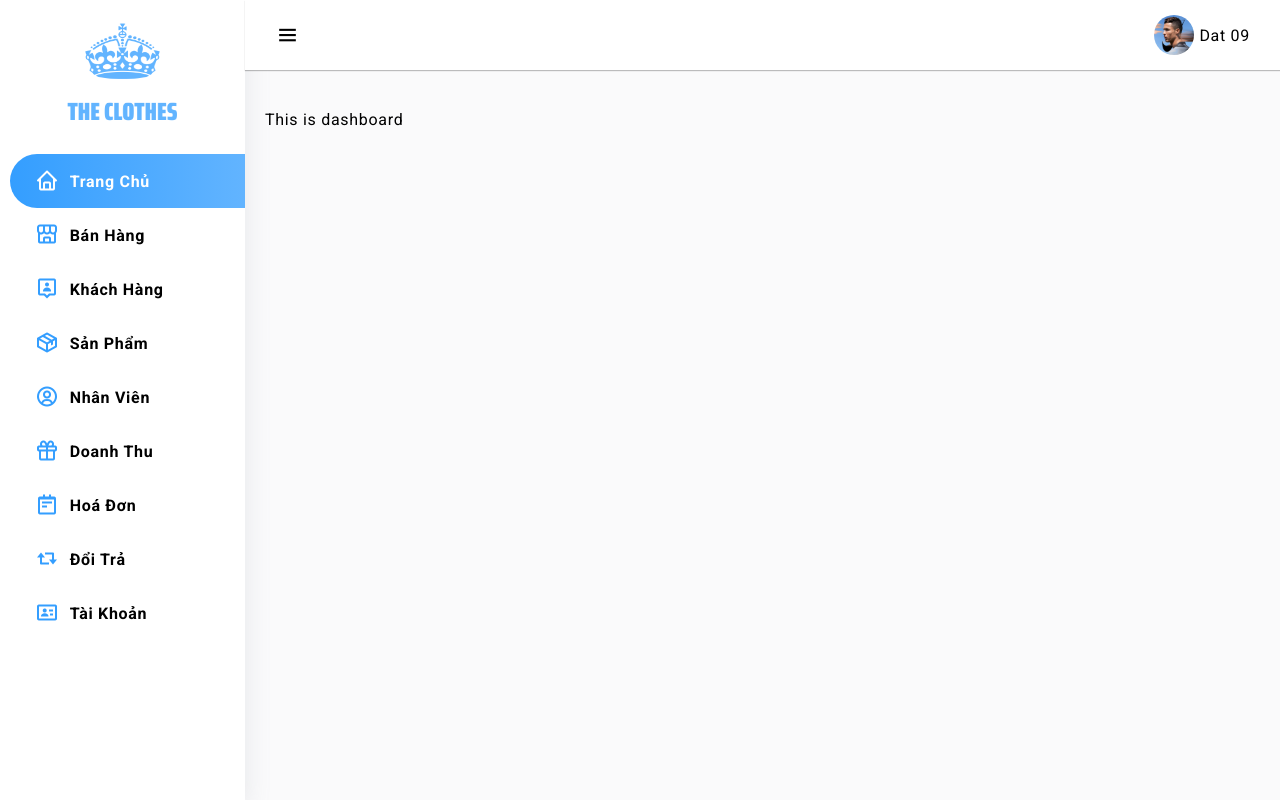
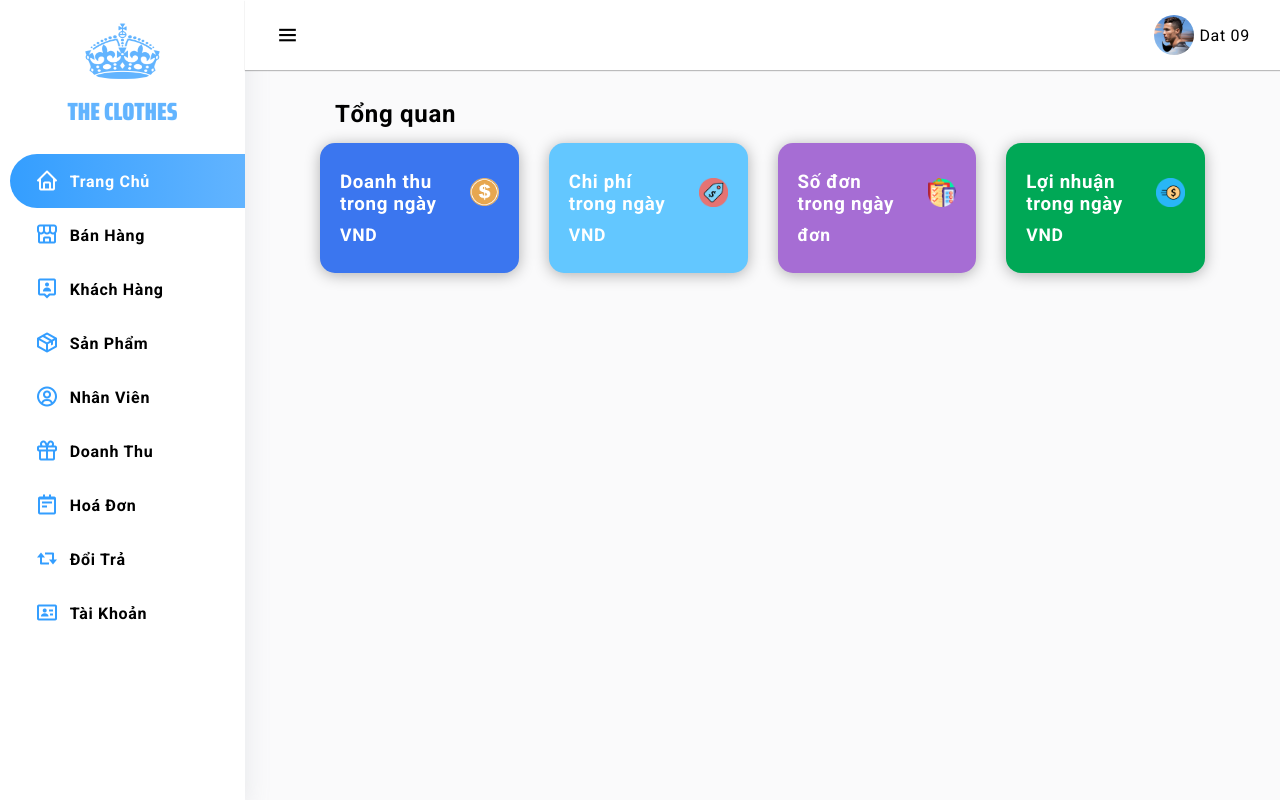
Before and after one commit to tiendat19521345/Clothing_Store_Management_Website, a React (Create React App) app in the folder clothing_store_management_website/: page /home in a window 1280 px wide. Built offline with nearby package versions, Linux system fonts and the light colour scheme.

Commit message:
UI-DASHBOARD

```diff
--- a/clothing_store_management_website/src/pages/dashboard/Dashboard.jsx
+++ b/clothing_store_management_website/src/pages/dashboard/Dashboard.jsx
@@ -1,11 +1,98 @@
-import React, { useState, useEffect } from "react";
+import React from "react";
 import "./dashboard.css";
-
+import revenueIcon from "../../assets/images/dashboardIcon1.png";
+import topcustomer from "../../assets/images/top.png";
+import star from "../../assets/images/star.png";
+import dashboardOrderIcon from "../../assets/images/dashboardOrderIcon1.png";
+import dashboardCostIcon from "../../assets/images/dashboardCost.png";
+import marginIcon from "../../assets/images/dashboardRevenueIcon.png";
 const Dashboard = () => {
 
   return (
     <div>
-      This is dashboard
+      <h2 className="header-title">Tổng quan</h2>
+      <div className="dashboard-overview">
+        <div className="dashboard-overview-row row">
+          <div className="col-3">
+            <div
+              style={{ background: "#3B76EF" }}
+              className="dashboard-overview-card"
+            >
+              <div className="dashboard-overview-card-content">
+                <div className="dashboard-overview-card-heading">
+                  <h3>Doanh thu trong ngày</h3>
+                </div>
+                <div className="dashboard-overview-card-body">
+                  <h3>VND</h3>
+                </div>
+              </div>
+              <div className="dashboard-overview-card-img">
+                <img src={revenueIcon} alt="" />
+              </div>
+            </div>
+          </div>
+          <div className="col-3">
+            <div
+              style={{ background: "#63C7FF" }}
+              className="dashboard-overview-card "
+            >
+              <div className="dashboard-overview-card-content">
+                <div className="dashboard-overview-card-heading">
+                  <h3>Chi phí trong ngày</h3>
+                </div>
+                <div className="dashboard-overview-card-body">
+                  <h3>VND</h3>
+                </div>
+              </div>
+              <div className="dashboard-overview-card-img">
+                <img src={dashboardCostIcon} alt="" />
+              </div>
+            </div>
+          </div>
+
+          <div className="col-3">
+            <div
+              style={{ background: "#A66DD4" }}
+              className="dashboard-overview-card "
+            >
+              <div className="dashboard-overview-card-content">
+                <div className="dash-board-overview-card-content">
+                  <div className="dashboard-overview-card-heading">
+                    <h3>Số đơn trong ngày</h3>
+                  </div>
+                  <div className="dashboard-overview-card-body">
+                    <h3> đơn</h3>
+                  </div>
+                </div>
+              </div>
+              <div className="dashboard-overview-card-img">
+                <img src={dashboardOrderIcon} alt="" />
+              </div>
+            </div>
+          </div>
+          <div className="col-3">
+            <div
+              style={{ background: "#00A856" }}
+              className="dashboard-overview-card "
+            >
+              <div className="dash-board-overview-card-content">
+                <div className="dashboard-overview-card-heading">
+                  <h3>Lợi nhuận trong ngày</h3>
+                </div>
+                <div className="dashboard-overview-card-body">
+                  <h3>
+                    VND
+                  </h3>
+                </div>
+              </div>
+              <div className="dashboard-overview-card-img">
+                <img src={marginIcon} alt="" />
+              </div>
+            </div>
+          </div>
+        </div>
+      </div>
+      {/**end dashboard overview */}
     </div>
   )};
 
```
Also changed, not shown: 1 other file (tests, documents, lock files or other folders).
